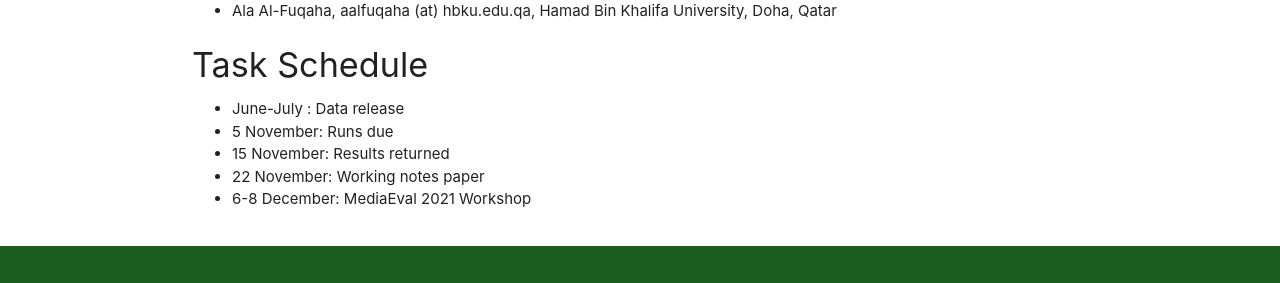
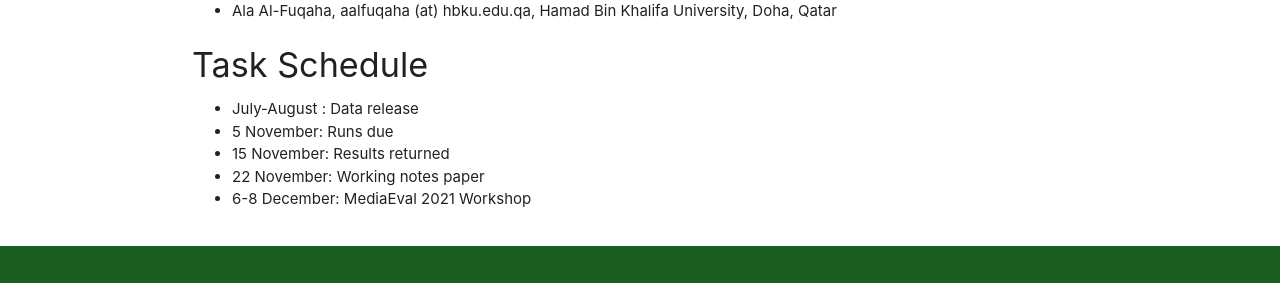
Before and after one commit to multimediaeval/multimediaeval.github.io, a Jekyll site: the page built from _editions/2021/tasks/visualsentiment .md, in a window 1280 px wide and 900 px high, scrolled down 1693 px. Shown: the part 341-624 px from the top of the window. Built offline with Jekyll 4.4.1, drawn with Linux system fonts in a browser that asks for light colours.

Commit message:
Update visualsentiment .md

```diff
--- a/_editions/2021/tasks/visualsentiment .md
+++ b/_editions/2021/tasks/visualsentiment .md
@@ -61,7 +61,7 @@ All the tasks will be evaluated using standard classification metrics, where F1-
 * Ala Al-Fuqaha, aalfuqaha (at) hbku.edu.qa, Hamad Bin Khalifa University, Doha, Qatar
 
 #### Task Schedule
-* June-July : Data release <!-- # Replace XX with your date. We suggest setting the date in June-July-->
+* July-August : Data release <!-- # Replace XX with your date. We suggest setting the date in June-July-->
 * 5 November: Runs due <!-- # Replace XX with your date. We suggest setting enough time in order to have enough time to assess and return the results by the Results returned deadline-->
 * 15 November: Results returned  <!-- Replace XX with your date. Latest possible should be 15 November-->
 * 22 November: Working notes paper  <!-- Fixed. Please do not change. Exact date to be decided-->
```
